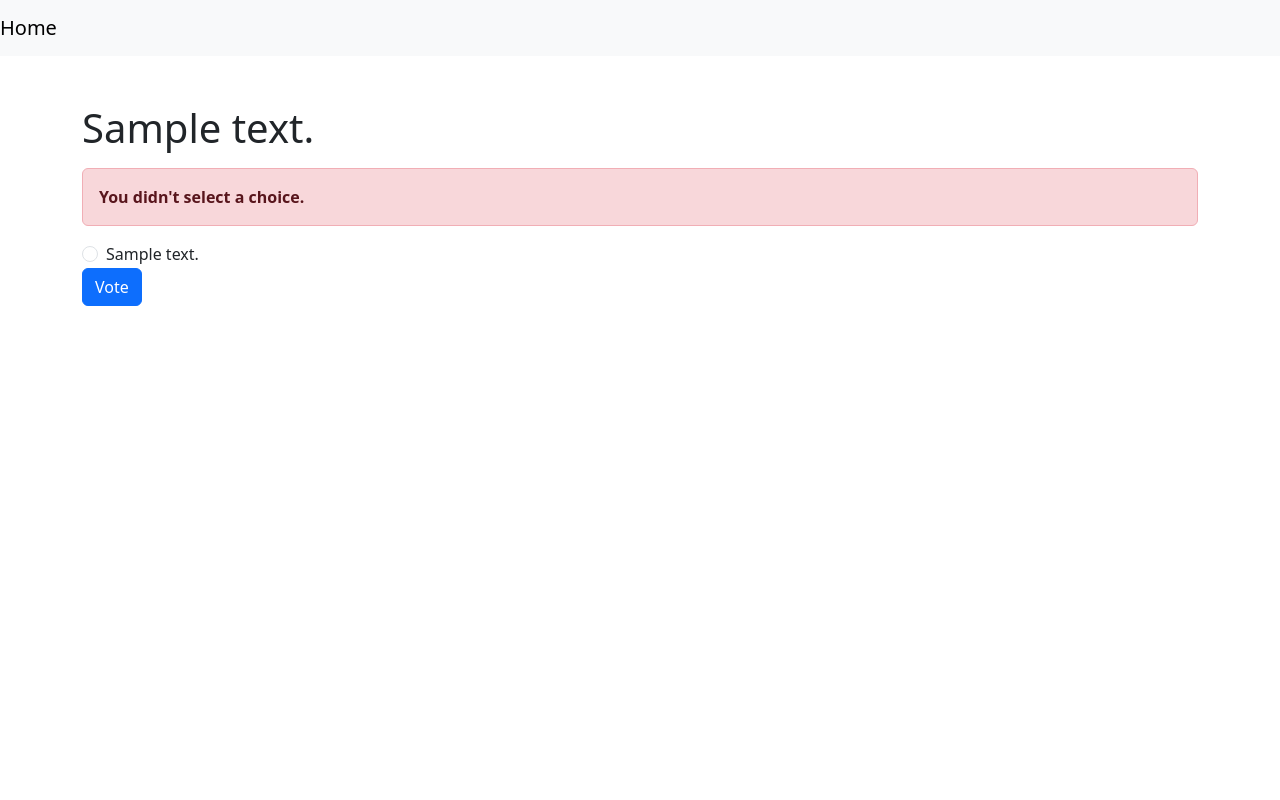
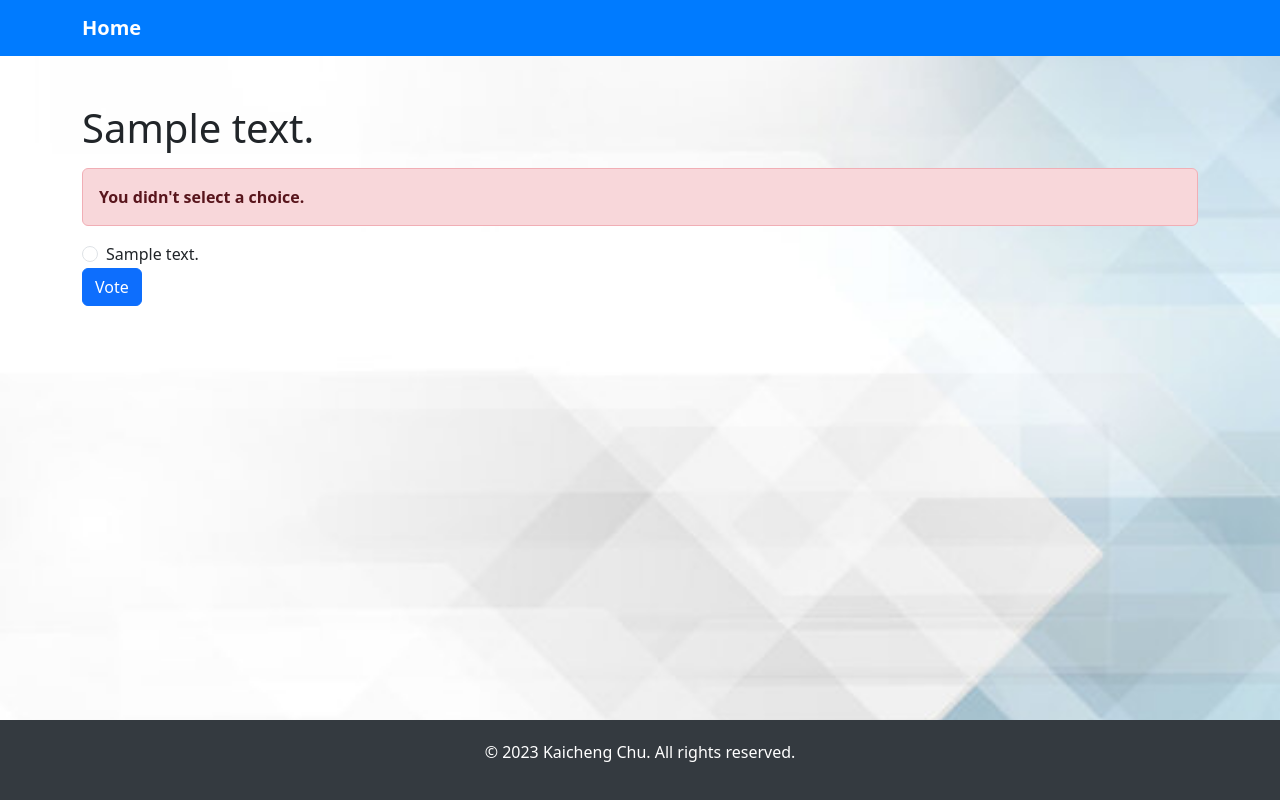
Before and after one commit to KaichengChu/django-KaichengChu-main, a Django app: page /polls/1/vote/ in a window 1280 px wide. Run offline with Django 4.2, Linux system fonts and the light colour scheme; tables that the repository leaves empty hold one stand-in row (values such as "Sample post").

Commit message:
Reformat the detail.html, results.html, add.html using bootstrapping features. Delete the used image.

```diff
--- a/polls/templates/polls/detail.html
+++ b/polls/templates/polls/detail.html
@@ -1,3 +1,4 @@
+{%load static%}
 <!DOCTYPE html>
 <html lang="en">
 <head>
@@ -6,10 +7,61 @@
   <title>Django Practice</title>
 
   <link href="https://cdn.jsdelivr.net/npm/bootstrap@5.3.0/dist/css/bootstrap.min.css" rel="stylesheet">
+  <link rel="stylesheet" href="{% static 'polls/style.css' %}">
+  <style>
+    body {
+      display: flex;
+      flex-direction: column;
+      min-height: 100vh;
+      margin: 0;
+      background-color: #f8f9fa;
+    }
+
+    .navbar {
+      background-color: #007bff;
+    }
+    .add-question-btn {
+    display: flex;
+    justify-content: center;
+    color: brown;
+    background-color: bisque;
+    margin-top: auto;
+  }
+
+    .navbar-brand {
+      color: #fff;
+      font-weight: bold;
+    }
+
+    .navbar-toggler-icon {
+      background-color: #fff;
+    }
+
+    .nav-link {
+      color: #fff;
+    }
+
+    .add-question-btn {
+      display: flex;
+      justify-content: center;
+      margin-top: auto; /* Push the button to the bottom */
+    }
+
+    .footer {
+      background-color: #343a40;
+      color: #fff;
+      padding: 20px 0;
+      text-align: center;
+      position: absolute;
+      bottom: 0;
+      width: 100%;
+    }
+  </style>
 </head>
 
 <body>
-  <nav class="navbar navbar-expand-lg navbar-light bg-light">
+  <nav class="navbar navbar-expand-lg navbar-light">
+    <div class="container">
       <a class="navbar-brand" href="{% url 'polls:index' %}">Home</a>
       <button class="navbar-toggler" type="button" data-bs-toggle="collapse" data-bs-target="#navbarNav" aria-controls="navbarNav" aria-expanded="false" aria-label="Toggle navigation">
         <span class="navbar-toggler-icon"></span>
@@ -22,6 +74,7 @@
           </li>
           {% endfor %}
         </ul>
+      </div>
     </div>
   </nav>
 
@@ -47,5 +100,10 @@
   </div>
 
   <script src="https://cdn.jsdelivr.net/npm/bootstrap@5.3.1/dist/js/bootstrap.bundle.min.js"></script>
+  <footer class="footer">
+    <div class="container">
+      <p>&copy; 2023 Kaicheng Chu. All rights reserved.</p>
+    </div>
+  </footer>
 </body>
 </html>
```
Also changed, not shown: polls/templates/polls/add.html (+8 -11 lines), polls/templates/polls/results.html (+49 -3 lines), polls/static/polls/images/cartoon.jpeg (deleted). Lines whose indentation alone changed are shown as unchanged.
